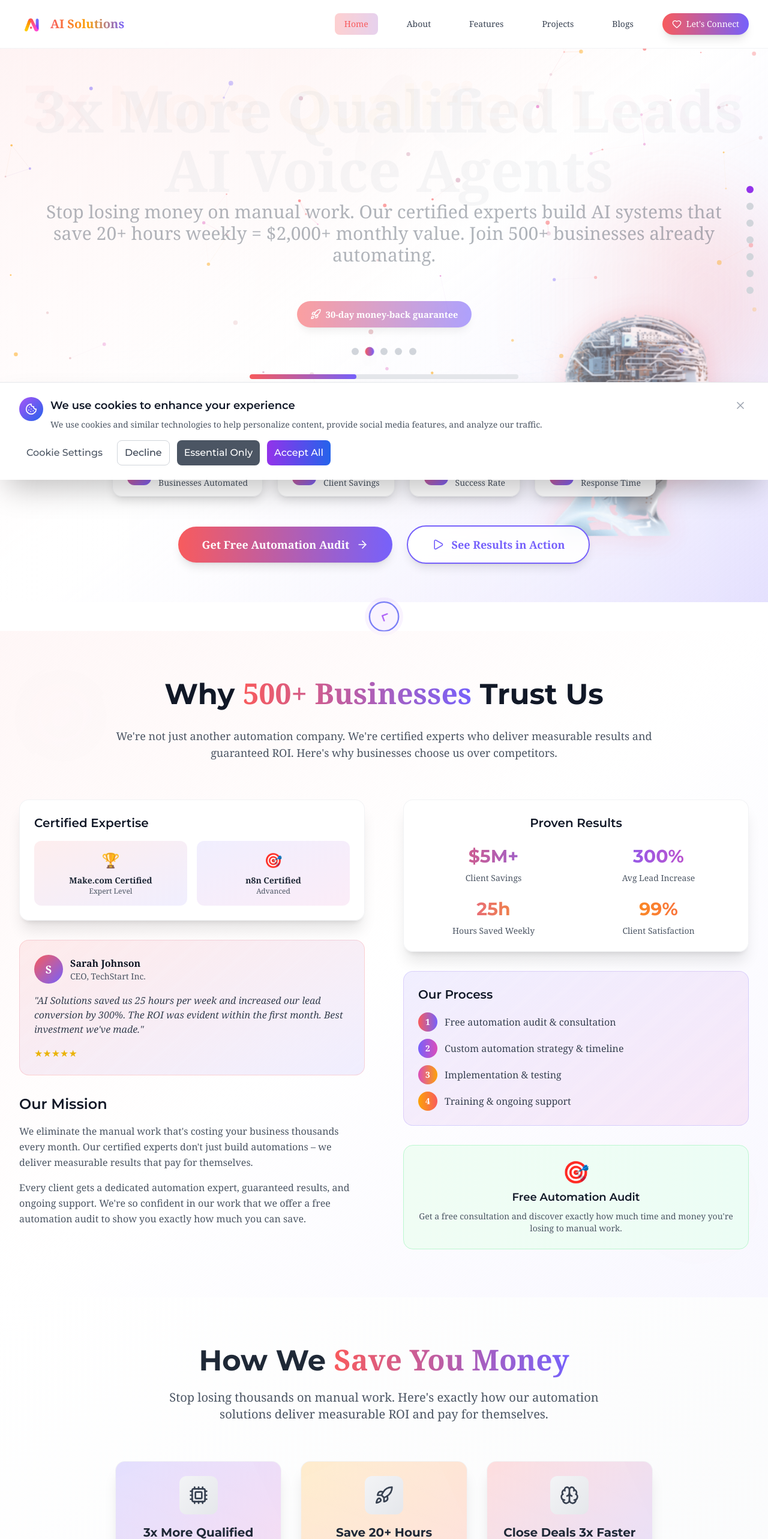
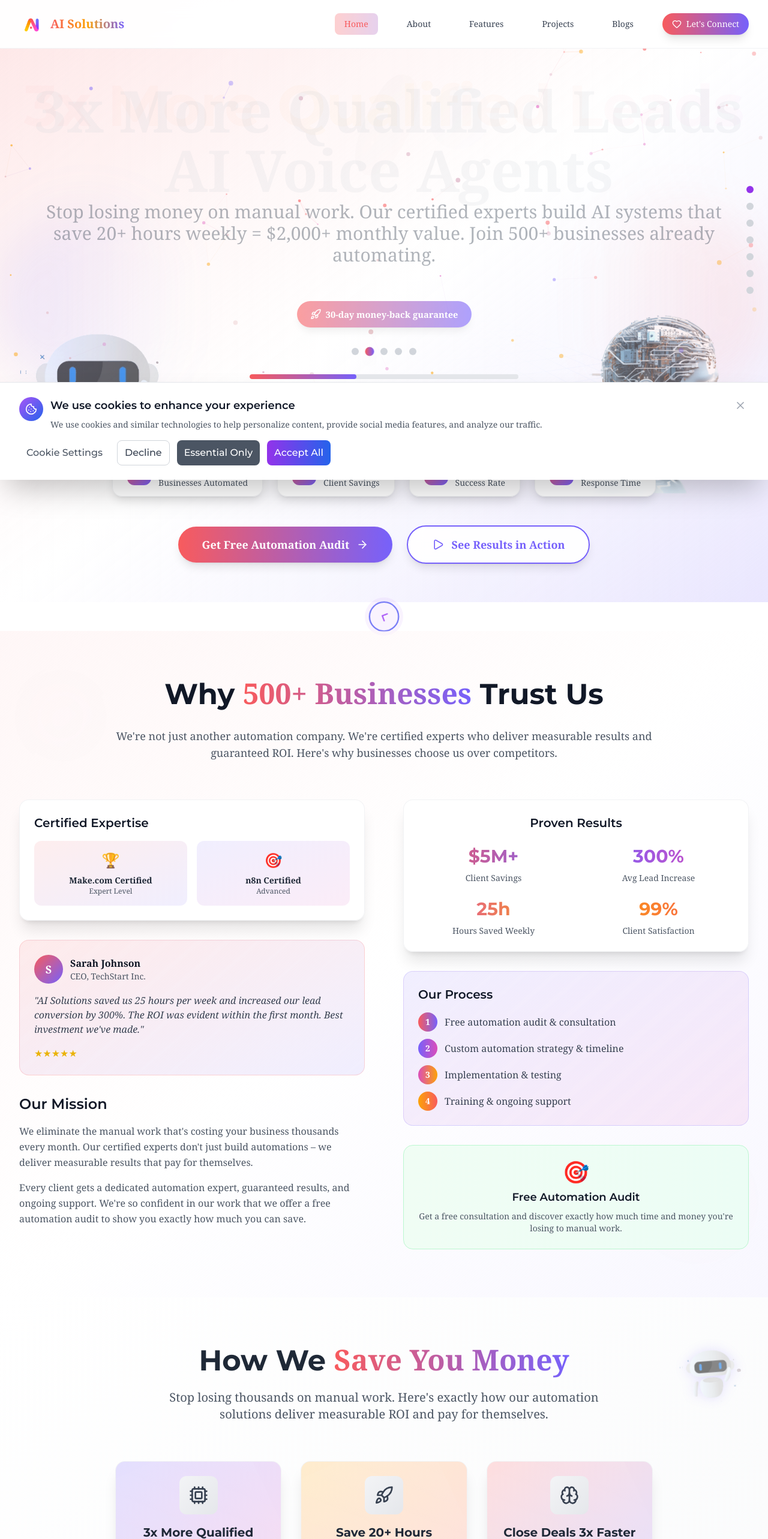
Before and after one commit to maliahmad885/devUrs, a Next.js app: page / in a window 1280 px wide. Shown: the top 2566 px of the page at 60% size. Built offline with nearby package versions, Linux system fonts and the light colour scheme.

Commit message:
Added wall-e

```diff
--- a/src/components/ClientWizard.tsx
+++ b/src/components/ClientWizard.tsx
@@ -233,13 +233,13 @@ export default function ClientWizard({ isOpen, onClose }: ClientWizardProps) {
             initial={{ opacity: 0, x: 20 }}
             animate={{ opacity: 1, x: 0 }}
             exit={{ opacity: 0, x: -20 }}
-            className="space-y-6"
+            className="space-y-4 sm:space-y-6"
           >
-            <div className="text-center mb-6 sm:mb-8">
-              <div className="w-12 h-12 sm:w-16 sm:h-16 bg-gradient-to-r from-[#F85B5D] to-[#7661FB] rounded-full flex items-center justify-center mx-auto mb-3 sm:mb-4">
-                <User className="w-6 h-6 sm:w-8 sm:h-8 text-white" />
+            <div className="text-center mb-4 sm:mb-6 lg:mb-8">
+              <div className="w-10 h-10 sm:w-12 sm:h-12 lg:w-16 lg:h-16 bg-gradient-to-r from-[#F85B5D] to-[#7661FB] rounded-full flex items-center justify-center mx-auto mb-2 sm:mb-3 lg:mb-4">
+                <User className="w-5 h-5 sm:w-6 sm:h-6 lg:w-8 lg:h-8 text-white" />
               </div>
-              <h2 className="text-xl sm:text-2xl font-bold text-gray-900 mb-2">Let's Get Started!</h2>
+              <h2 className="text-lg sm:text-xl lg:text-2xl font-bold text-gray-900 mb-2">Let's Get Started!</h2>
               <p className="text-gray-600 text-sm sm:text-base">Tell us about yourself and your company</p>
             </div>
 
@@ -308,13 +308,13 @@ export default function ClientWizard({ isOpen, onClose }: ClientWizardProps) {
             initial={{ opacity: 0, x: 20 }}
             animate={{ opacity: 1, x: 0 }}
             exit={{ opacity: 0, x: -20 }}
-            className="space-y-6"
+            className="space-y-4 sm:space-y-6"
           >
-            <div className="text-center mb-6 sm:mb-8">
-              <div className="w-12 h-12 sm:w-16 sm:h-16 bg-gradient-to-r from-[#7661FB] to-[#DB4DBA] rounded-full flex items-center justify-center mx-auto mb-3 sm:mb-4">
-                <Building className="w-6 h-6 sm:w-8 sm:h-8 text-white" />
+            <div className="text-center mb-4 sm:mb-6 lg:mb-8">
+              <div className="w-10 h-10 sm:w-12 sm:h-12 lg:w-16 lg:h-16 bg-gradient-to-r from-[#7661FB] to-[#DB4DBA] rounded-full flex items-center justify-center mx-auto mb-2 sm:mb-3 lg:mb-4">
+                <Building className="w-5 h-5 sm:w-6 sm:h-6 lg:w-8 lg:h-8 text-white" />
               </div>
-              <h2 className="text-xl sm:text-2xl font-bold text-gray-900 mb-2">About Your Business</h2>
+              <h2 className="text-lg sm:text-xl lg:text-2xl font-bold text-gray-900 mb-2">About Your Business</h2>
               <p className="text-gray-600 text-sm sm:text-base">Help us understand your business better</p>
             </div>
 
@@ -387,13 +387,13 @@ export default function ClientWizard({ isOpen, onClose }: ClientWizardProps) {
             initial={{ opacity: 0, x: 20 }}
             animate={{ opacity: 1, x: 0 }}
             exit={{ opacity: 0, x: -20 }}
-            className="space-y-6"
+            className="space-y-4 sm:space-y-6"
           >
-            <div className="text-center mb-6 sm:mb-8">
-              <div className="w-12 h-12 sm:w-16 sm:h-16 bg-gradient-to-r from-[#DB4DBA] to-[#FCA207] rounded-full flex items-center justify-center mx-auto mb-3 sm:mb-4">
-                <Target className="w-6 h-6 sm:w-8 sm:h-8 text-white" />
+            <div className="text-center mb-4 sm:mb-6 lg:mb-8">
+              <div className="w-10 h-10 sm:w-12 sm:h-12 lg:w-16 lg:h-16 bg-gradient-to-r from-[#DB4DBA] to-[#FCA207] rounded-full flex items-center justify-center mx-auto mb-2 sm:mb-3 lg:mb-4">
+                <Target className="w-5 h-5 sm:w-6 sm:h-6 lg:w-8 lg:h-8 text-white" />
               </div>
-              <h2 className="text-xl sm:text-2xl font-bold text-gray-900 mb-2">AI Goals & Vision</h2>
+              <h2 className="text-lg sm:text-xl lg:text-2xl font-bold text-gray-900 mb-2">AI Goals & Vision</h2>
               <p className="text-gray-600 text-sm sm:text-base">What do you want to achieve with AI automation?</p>
             </div>
 
@@ -448,13 +448,13 @@ export default function ClientWizard({ isOpen, onClose }: ClientWizardProps) {
             initial={{ opacity: 0, x: 20 }}
             animate={{ opacity: 1, x: 0 }}
             exit={{ opacity: 0, x: -20 }}
-            className="space-y-6"
+            className="space-y-4 sm:space-y-6"
           >
-            <div className="text-center mb-6 sm:mb-8">
-              <div className="w-12 h-12 sm:w-16 sm:h-16 bg-gradient-to-r from-[#FCA207] to-[#F85B5D] rounded-full flex items-center justify-center mx-auto mb-3 sm:mb-4">
-                <DollarSign className="w-6 h-6 sm:w-8 sm:h-8 text-white" />
+            <div className="text-center mb-4 sm:mb-6 lg:mb-8">
+              <div className="w-10 h-10 sm:w-12 sm:h-12 lg:w-16 lg:h-16 bg-gradient-to-r from-[#FCA207] to-[#F85B5D] rounded-full flex items-center justify-center mx-auto mb-2 sm:mb-3 lg:mb-4">
+                <DollarSign className="w-5 h-5 sm:w-6 sm:h-6 lg:w-8 lg:h-8 text-white" />
               </div>
-              <h2 className="text-xl sm:text-2xl font-bold text-gray-900 mb-2">Budget & Timeline</h2>
+              <h2 className="text-lg sm:text-xl lg:text-2xl font-bold text-gray-900 mb-2">Budget & Timeline</h2>
               <p className="text-gray-600 text-sm sm:text-base">Final details to help us prepare your proposal</p>
             </div>
 
@@ -621,7 +621,7 @@ export default function ClientWizard({ isOpen, onClose }: ClientWizardProps) {
         <>
           {/* Backdrop */}
           <motion.div
-            className="fixed inset-0 bg-black/60 backdrop-blur-sm z-50 flex items-center justify-center p-2 sm:p-4"
+            className="fixed inset-0 bg-black/60 backdrop-blur-sm z-50 flex items-center justify-center p-2 sm:p-4 overflow-y-auto"
             initial={{ opacity: 0 }}
             animate={{ opacity: 1 }}
             exit={{ opacity: 0 }}
@@ -629,7 +629,7 @@ export default function ClientWizard({ isOpen, onClose }: ClientWizardProps) {
           >
             {/* Modal */}
             <motion.div
-              className="relative w-full max-w-2xl bg-white rounded-xl sm:rounded-2xl shadow-2xl overflow-hidden mx-auto my-auto sm:my-0 touch-manipulation"
+              className="relative w-full max-w-2xl bg-white rounded-xl sm:rounded-2xl shadow-2xl overflow-hidden mx-auto my-auto touch-manipulation flex flex-col"
               initial={{ scale: 0.9, opacity: 0 }}
               animate={{ scale: 1, opacity: 1 }}
               exit={{ scale: 0.9, opacity: 0 }}
@@ -640,10 +640,14 @@ export default function ClientWizard({ isOpen, onClose }: ClientWizardProps) {
                 duration: 0.4
               }}
               onClick={(e) => e.stopPropagation()}
-              style={{ maxHeight: '95vh', touchAction: 'manipulation' }}
+              style={{
+                maxHeight: '90vh',
+                minHeight: '400px',
+                touchAction: 'manipulation'
+              }}
             >
               {/* Header */}
-              <div className="relative bg-gradient-to-r from-[#F85B5D] to-[#7661FB] p-4 sm:p-6 text-white">
+              <div className="relative bg-gradient-to-r from-[#F85B5D] to-[#7661FB] p-4 sm:p-6 text-white flex-shrink-0">
                 <button
                   onClick={onClose}
                   className="absolute top-3 right-3 sm:top-4 sm:right-4 w-10 h-10 sm:w-8 sm:h-8 bg-white/20 hover:bg-white/30 rounded-lg flex items-center justify-center transition-colors duration-200 touch-manipulation"
@@ -666,13 +670,13 @@ export default function ClientWizard({ isOpen, onClose }: ClientWizardProps) {
               </div>
 
               {/* Content */}
-              <div className="p-4 sm:p-6 lg:p-8 max-h-[60vh] sm:max-h-[70vh] overflow-y-auto">
+              <div className="flex-1 overflow-y-auto p-4 sm:p-6 lg:p-8 min-h-0">
                 {isSubmitted ? renderSuccessMessage() : renderStep()}
               </div>
 
               {/* Footer */}
               {!isSubmitted && (
-              <div className="flex flex-col sm:flex-row justify-between items-center p-4 sm:p-6 bg-gray-50 border-t gap-4 sm:gap-0">
+              <div className="flex flex-col sm:flex-row justify-between items-center p-4 sm:p-6 bg-gray-50 border-t gap-4 sm:gap-0 flex-shrink-0">
                 <button
                   onClick={prevStep}
                   disabled={currentStep === 1}
--- a/src/components/ContactSection.tsx
+++ b/src/components/ContactSection.tsx
@@ -260,6 +260,31 @@ export default function ContactSection() {
         <div className="absolute bottom-0 right-0 w-80 h-80 bg-gradient-to-br from-[#7661FB]/20 to-[#DB4DBA]/20 rounded-full blur-3xl animate-pulse"></div>
         <div className="absolute top-1/2 left-1/2 transform -translate-x-1/2 -translate-y-1/2 w-64 h-64 bg-gradient-to-br from-[#FCA207]/20 to-[#F85B5D]/20 rounded-full blur-3xl animate-pulse"></div>
       </div>
+
+      {/* Wall-E GIF - Floating in background */}
+      <motion.div
+        className="absolute top-32 right-12 w-28 h-28 sm:w-36 sm:h-36 opacity-40"
+        animate={{
+          x: [0, 15, -15, 0],
+          y: [0, -10, 10, 0],
+          rotate: [0, 2, -2, 0]
+        }}
+        transition={{
+          duration: 12,
+          repeat: Infinity,
+          ease: "easeInOut"
+        }}
+      >
+        <img
+          src="/images/wall-e-unscreen.gif"
+          alt="Wall-E AI Robot"
+          className="w-full h-full object-contain"
+          style={{
+            imageRendering: 'crisp-edges',
+            filter: 'drop-shadow(0 0 12px rgba(118, 97, 251, 0.25))'
+          }}
+        />
+      </motion.div>
 
       {/* Floating Elements */}
       <div className="absolute inset-0 pointer-events-none">
--- a/src/components/Features.tsx
+++ b/src/components/Features.tsx
@@ -155,7 +155,31 @@ const Interactive3DCard = ({
 
 export default function Features() {
   return (
-    <section className="py-20 bg-gradient-to-br from-white to-gray-50">
+    <section className="py-20 bg-gradient-to-br from-white to-gray-50 relative overflow-hidden">
+      {/* Wall-E GIF - Floating in background */}
+      <motion.div
+        className="absolute top-20 right-8 w-24 h-24 sm:w-32 sm:h-32 opacity-60"
+        animate={{
+          y: [0, -20, 0],
+          rotate: [0, 5, -5, 0]
+        }}
+        transition={{
+          duration: 8,
+          repeat: Infinity,
+          ease: "easeInOut"
+        }}
+      >
+        <img
+          src="/images/wall-e-unscreen.gif"
+          alt="Wall-E AI Robot"
+          className="w-full h-full object-contain"
+          style={{
+            imageRendering: 'crisp-edges',
+            filter: 'drop-shadow(0 0 10px rgba(118, 97, 251, 0.3))'
+          }}
+        />
+      </motion.div>
+
       <div className="max-w-7xl mx-auto px-4 sm:px-6 lg:px-8">
         {/* Section Header */}
         <motion.div
--- a/src/components/Hero.tsx
+++ b/src/components/Hero.tsx
@@ -381,34 +381,64 @@ export default function Hero({ className }: HeroProps) {
       {/* Optimized Interactive Particle System */}
       <ParticleSystem />
 
-      {/* AI Background Image Only */}
+      {/* Background Images - Left and Right */}
       <div className="absolute inset-0 overflow-hidden">
-        {/* Enhanced AI image with animated glow effect - Responsive */}
+        {/* Wall-E GIF on the left side - Crisp and Clear */}
         <motion.div
-          className="absolute top-1/2 right-0 transform -translate-y-1/2 w-64 h-64 sm:w-80 sm:h-80 lg:w-96 lg:h-96 opacity-70 sm:opacity-80"
+          className="absolute top-1/2 left-0 transform -translate-y-1/2 w-40 h-40 sm:w-56 sm:h-56 md:w-72 md:h-72 lg:w-80 lg:h-80 opacity-90"
           animate={{
-            scale: [1, 1.05, 1],
-            opacity: [0.7, 0.8, 0.7]
+            scale: [1, 1.02, 1],
+            opacity: [0.85, 1, 0.85]
           }}
           transition={{
-            duration: 4,
+            duration: 8,
             repeat: Infinity,
             ease: "easeInOut"
           }}
-          style={{
-            backgroundImage: 'url(/images/pngtree-artificial.png)',
-            backgroundPosition: 'center',
-            backgroundSize: 'contain',
-            backgroundRepeat: 'no-repeat',
-            filter: 'drop-shadow(0 0 20px rgba(248, 91, 93, 0.3))'
+        >
+          <img
+            src="/images/wall-e-unscreen.gif"
+            alt="Wall-E AI Robot"
+            className="w-full h-full object-contain"
+            style={{
+              imageRendering: 'crisp-edges',
+              filter: 'none'
+            }}
+          />
+        </motion.div>
+
+        {/* AI Head Image - Crisp and Clear - Right side */}
+        <motion.div
+          className="absolute top-1/2 right-0 transform -translate-y-1/2 w-40 h-40 sm:w-56 sm:h-56 md:w-72 md:h-72 lg:w-80 lg:h-80 opacity-90"
+          animate={{
+            scale: [1, 1.02, 1],
+            opacity: [0.85, 1, 0.85]
           }}
-        />
+          transition={{
+            duration: 6,
+            repeat: Infinity,
+            ease: "easeInOut"
+          }}
+        >
+          <img
+            src="/images/pngtree-artificial.png"
+            alt="AI Brain with Circuits"
+            className="w-full h-full object-contain"
+            style={{
+              imageRendering: 'crisp-edges',
+              filter: 'none'
+            }}
+          />
+        </motion.div>
 
-        {/* Subtle logo color glow behind the AI image */}
-        <div className="absolute top-1/2 right-0 transform -translate-y-1/2 w-96 h-96 bg-gradient-to-l from-[#F85B5D]/20 to-transparent rounded-full blur-3xl" />
+        {/* Subtle glow behind the Wall-E gif - Reduced blur */}
+        <div className="absolute top-1/2 left-0 transform -translate-y-1/2 w-48 h-48 sm:w-64 sm:h-64 md:w-80 md:h-80 bg-gradient-to-r from-[#7661FB]/15 to-transparent rounded-full blur-2xl" />
 
-        {/* Light overlay for text readability */}
-        <div className="absolute inset-0 bg-gradient-to-r from-white/60 via-white/30 to-transparent" />
+        {/* Subtle logo color glow behind the AI image - Reduced blur */}
+        <div className="absolute top-1/2 right-0 transform -translate-y-1/2 w-48 h-48 sm:w-64 sm:h-64 md:w-80 md:h-80 bg-gradient-to-l from-[#F85B5D]/15 to-transparent rounded-full blur-2xl" />
+
+        {/* Light overlay for text readability - Reduced opacity */}
+        <div className="absolute inset-0 bg-gradient-to-r from-white/20 via-white/10 to-white/20" />
       </div>
 
 
--- a/src/components/ProjectShowcase.tsx
+++ b/src/components/ProjectShowcase.tsx
@@ -232,7 +232,31 @@ export default function ProjectShowcase() {
   }
 
   return (
-    <div className="relative">
+    <div className="relative overflow-hidden">
+      {/* Wall-E GIF - Floating in background */}
+      <motion.div
+        className="absolute top-10 left-8 w-20 h-20 sm:w-28 sm:h-28 opacity-50"
+        animate={{
+          x: [0, 10, -10, 0],
+          y: [0, -15, 0],
+          rotate: [0, -3, 3, 0]
+        }}
+        transition={{
+          duration: 10,
+          repeat: Infinity,
+          ease: "easeInOut"
+        }}
+      >
+        <img
+          src="/images/wall-e-unscreen.gif"
+          alt="Wall-E AI Robot"
+          className="w-full h-full object-contain"
+          style={{
+            imageRendering: 'crisp-edges',
+            filter: 'drop-shadow(0 0 8px rgba(118, 97, 251, 0.2))'
+          }}
+        />
+      </motion.div>
       {/* Category Filter */}
       <div className="flex flex-wrap justify-center gap-3 mb-12">
         {categories.map((category) => (
```
Also changed, not shown: public/images/wall-e-unscreen.gif (added).
